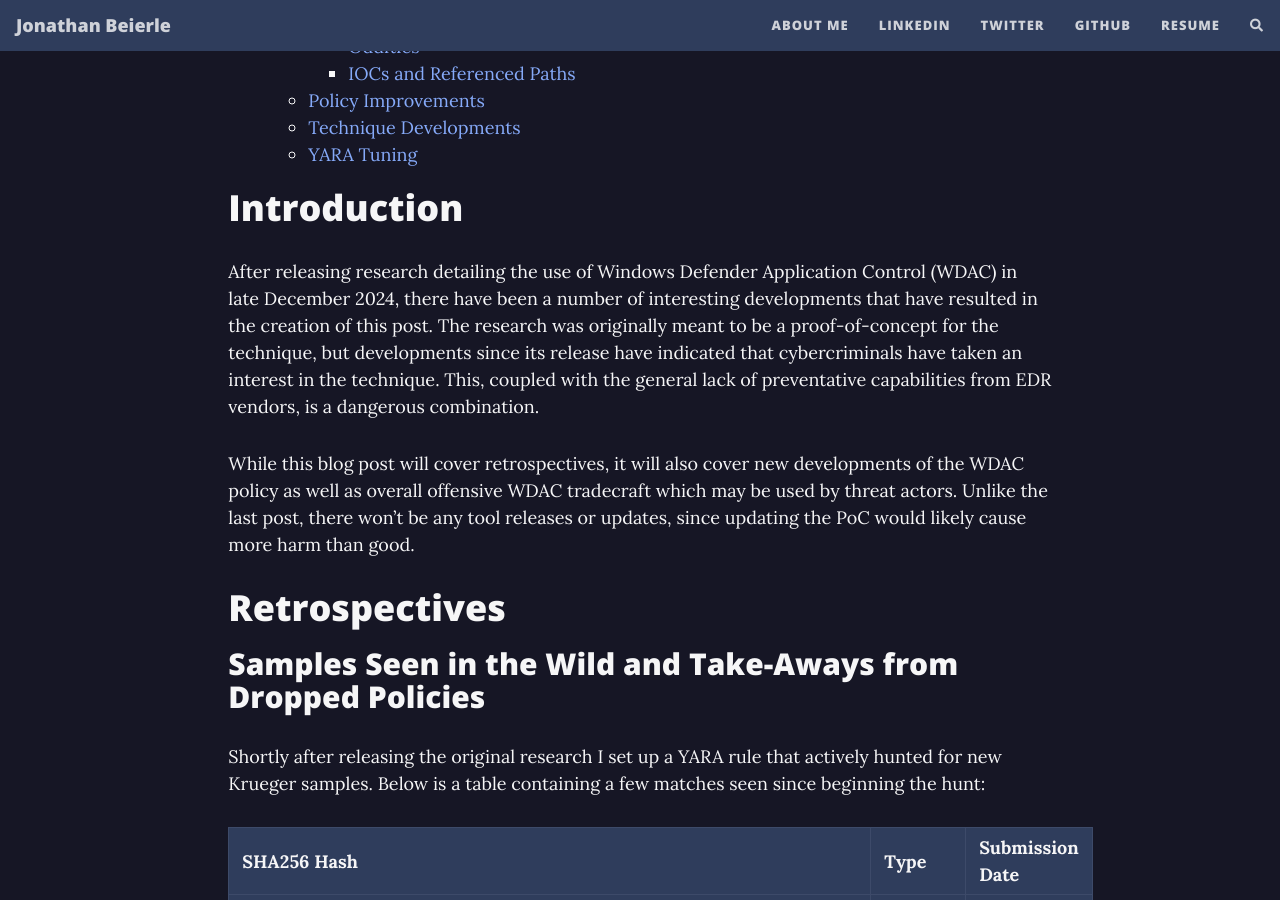
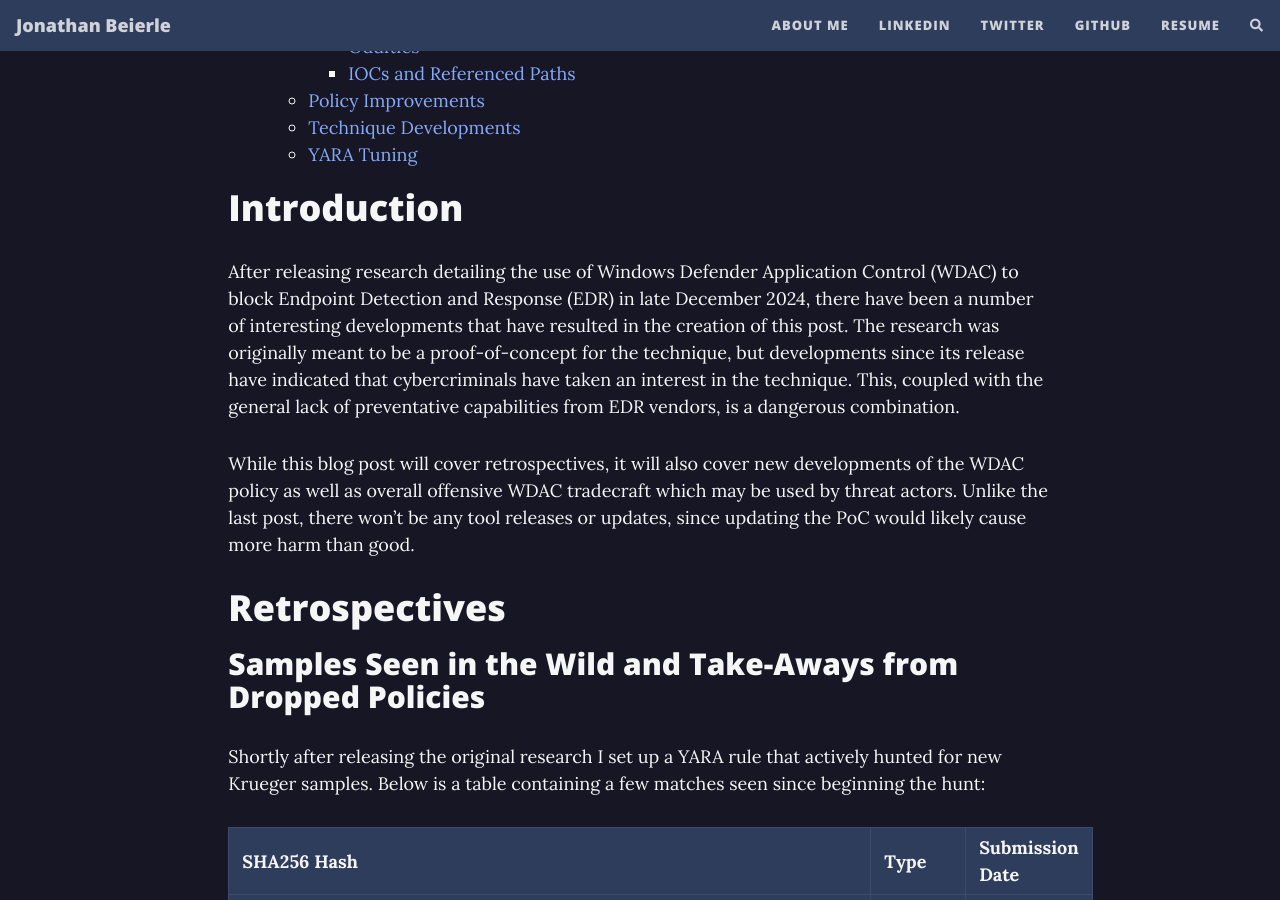
Before and after one commit to HullaBrian/Personal-Website, a Jekyll site: the page built from _posts/2025-08-28-A-Nightmare-on-EDR-Street-WDACs-Revenge.md, in a window 1280 px wide and 900 px high, scrolled down 665 px. Built offline with Jekyll 4.4.1, drawn with Linux system fonts in a browser that asks for light colours; nearby versions of some CDN libraries; comment, search, counter and statistics services are not loaded.

Commit message:
Content update

```diff
--- a/_posts/2025-08-28-A-Nightmare-on-EDR-Street-WDACs-Revenge.md
+++ b/_posts/2025-08-28-A-Nightmare-on-EDR-Street-WDACs-Revenge.md
@@ -26,7 +26,7 @@
 	- [YARA Tuning](#yara-tuning)
 
 # Introduction
-After releasing research detailing the use of Windows Defender Application Control (WDAC) in late December 2024, there have been a number of interesting developments that have resulted in the creation of this post. The research was originally meant to be a proof-of-concept for the technique, but developments since its release have indicated that cybercriminals have taken an interest in the technique. This, coupled with the general lack of preventative capabilities from EDR vendors, is a dangerous combination.
+After releasing research detailing the use of Windows Defender Application Control (WDAC) to block Endpoint Detection and Response (EDR) in late December 2024, there have been a number of interesting developments that have resulted in the creation of this post. The research was originally meant to be a proof-of-concept for the technique, but developments since its release have indicated that cybercriminals have taken an interest in the technique. This, coupled with the general lack of preventative capabilities from EDR vendors, is a dangerous combination.
 
 While this blog post will cover retrospectives, it will also cover new developments of the WDAC policy as well as overall offensive WDAC tradecraft which may be used by threat actors. Unlike the last post, there won’t be any tool releases or updates, since updating the PoC would likely cause more harm than good.
 
```
